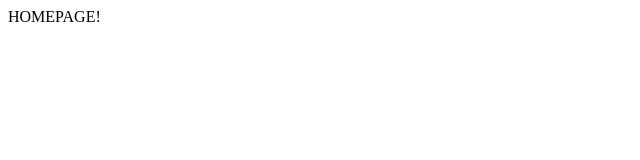
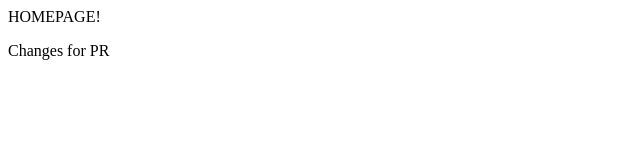
Before and after one commit to Hrishikesh007788/PR_DEMO, an Angular app: page / in a window 1280 px wide. Shown: the top 160 px of the page, without its empty margins (0-640 px from the left). Built offline with nearby package versions, Linux system fonts and the light colour scheme.

Commit message:
added changes for PR

```diff
--- a/src/app/app.component.html
+++ b/src/app/app.component.html
@@ -1 +1,3 @@
 HOMEPAGE!
+
+<p>Changes for PR</p>
```
